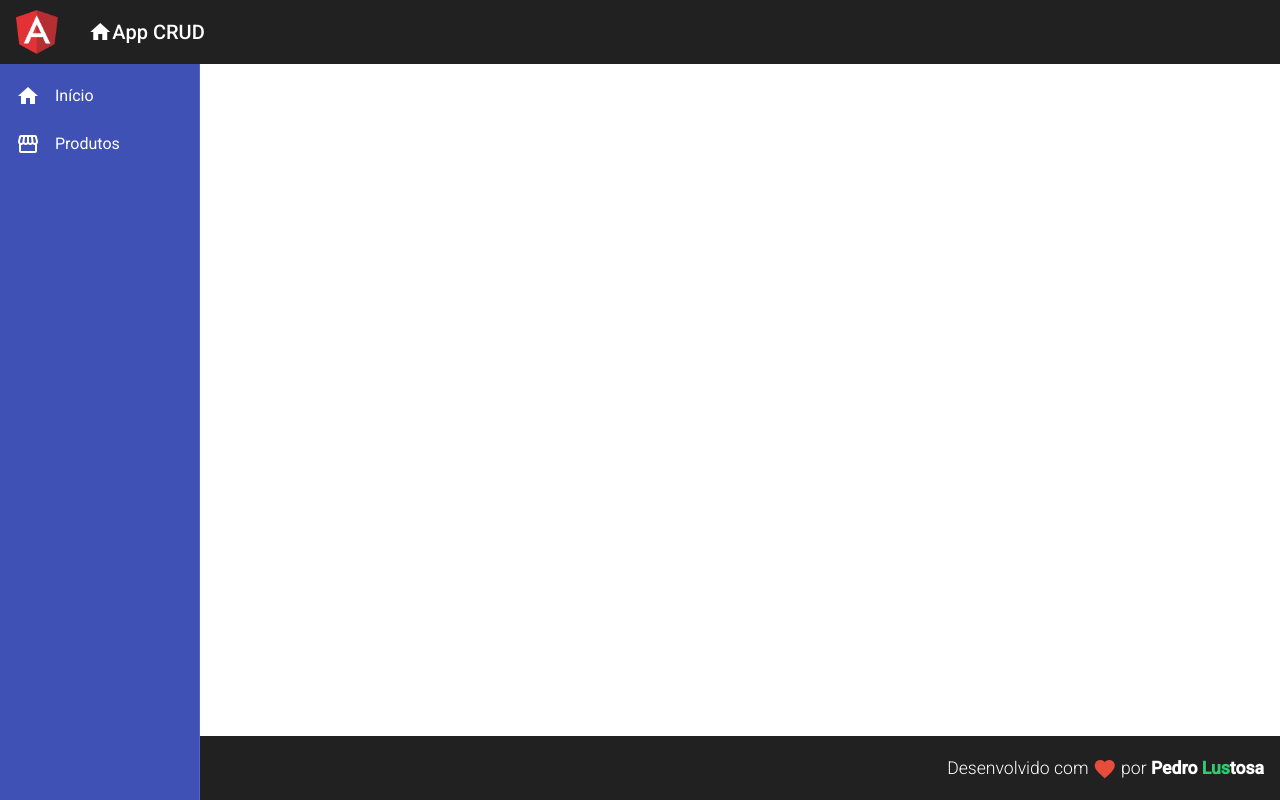
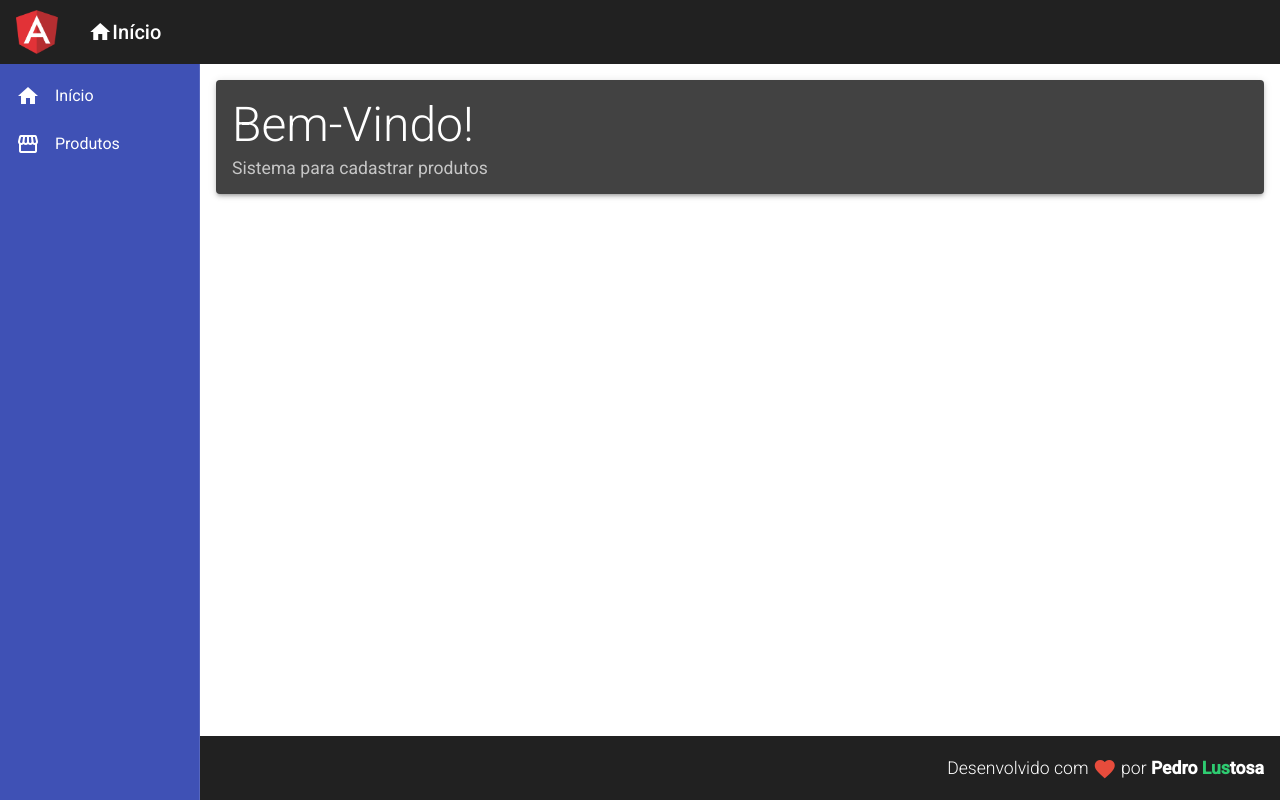
Before and after one commit to Pedrolustosa/AngularCRUD, an Angular app in the folder Frontend/: page / in a window 1280 px wide. Built offline with nearby package versions, Linux system fonts and the light colour scheme.

Commit message:
Home Component

```diff
--- a/Frontend/src/app/components/template/header/header.component.html
+++ b/Frontend/src/app/components/template/header/header.component.html
@@ -7,7 +7,7 @@
     <span class="title-group">
         <a>
             <i class="material-icons">home</i>
-            App CRUD
+            Início
         </a>
     </span>
 </mat-toolbar>
--- a/Frontend/src/app/components/template/nav/nav.component.css
+++ b/Frontend/src/app/components/template/nav/nav.component.css
@@ -10,3 +10,8 @@
 .sidenav i {
     padding-right: 15px;
 }
+
+.content {
+    padding: 16px;
+    background-color: #fff;
+}
--- a/Frontend/src/app/components/template/nav/nav.component.html
+++ b/Frontend/src/app/components/template/nav/nav.component.html
@@ -11,4 +11,7 @@
             </a>
         </mat-nav-list>
     </mat-sidenav>
+    <mat-sidenav-content class="content">
+        <app-home></app-home>
+    </mat-sidenav-content>
 </mat-sidenav-container>
--- /dev/null
+++ b/Frontend/src/app/views/home/home.component.css
@@ -0,0 +1,10 @@
+.home .title {
+    font-size: 3rem;
+    font-weight: 300;
+    line-height: 1.2;
+}
+
+.home .subtitle{
+    font-size: 1.1rem;
+
+}
--- /dev/null
+++ b/Frontend/src/app/views/home/home.component.html
@@ -0,0 +1,6 @@
+<mat-card class="home mat-elevation-z3">
+    <mat-card-title class="title">Bem-Vindo!</mat-card-title>
+    <mat-card-subtitle class="subtitle">
+        Sistema para cadastrar produtos
+    </mat-card-subtitle>
+</mat-card>
--- /dev/null
+++ b/Frontend/src/app/views/home/home.component.ts
@@ -0,0 +1,15 @@
+import { Component, OnInit } from '@angular/core';
+
+@Component({
+  selector: 'app-home',
+  templateUrl: './home.component.html',
+  styleUrls: ['./home.component.css']
+})
+export class HomeComponent implements OnInit {
+
+  constructor() { }
+
+  ngOnInit(): void {
+  }
+
+}
```
Also changed, not shown: Frontend/src/app/app.module.ts (+6 -2 lines), 2 other files (tests, documents, lock files or other folders).
